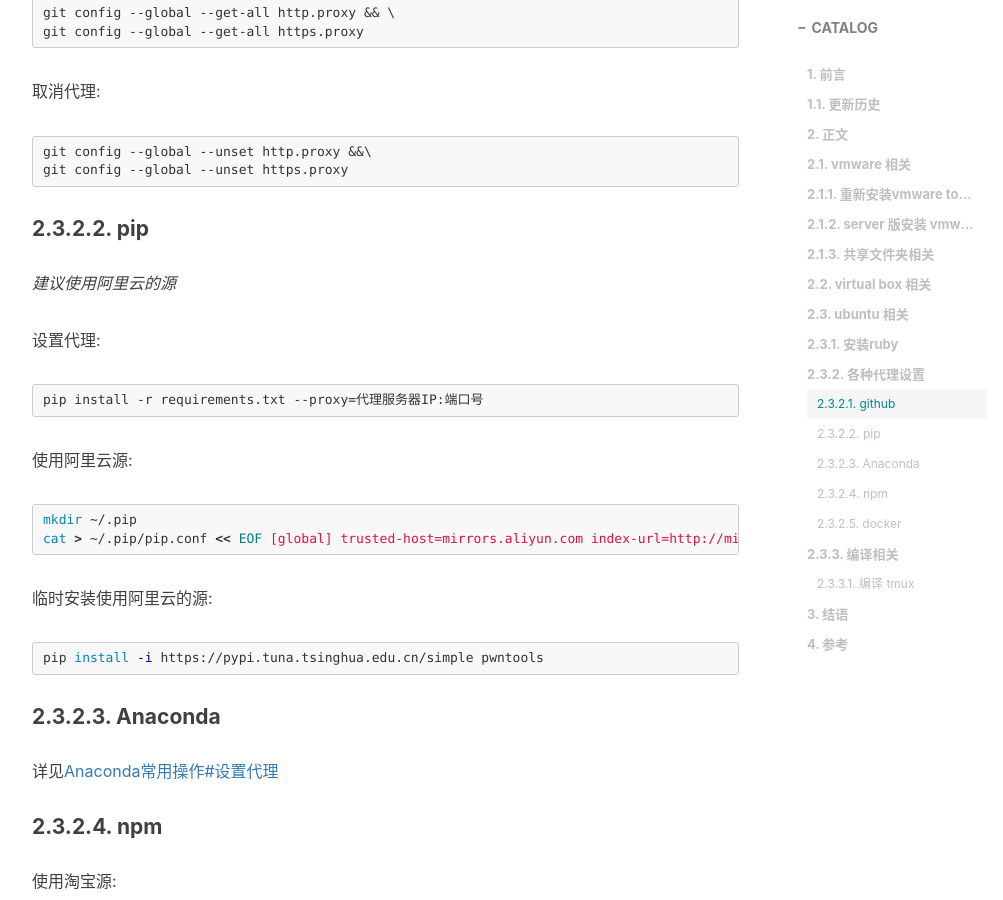
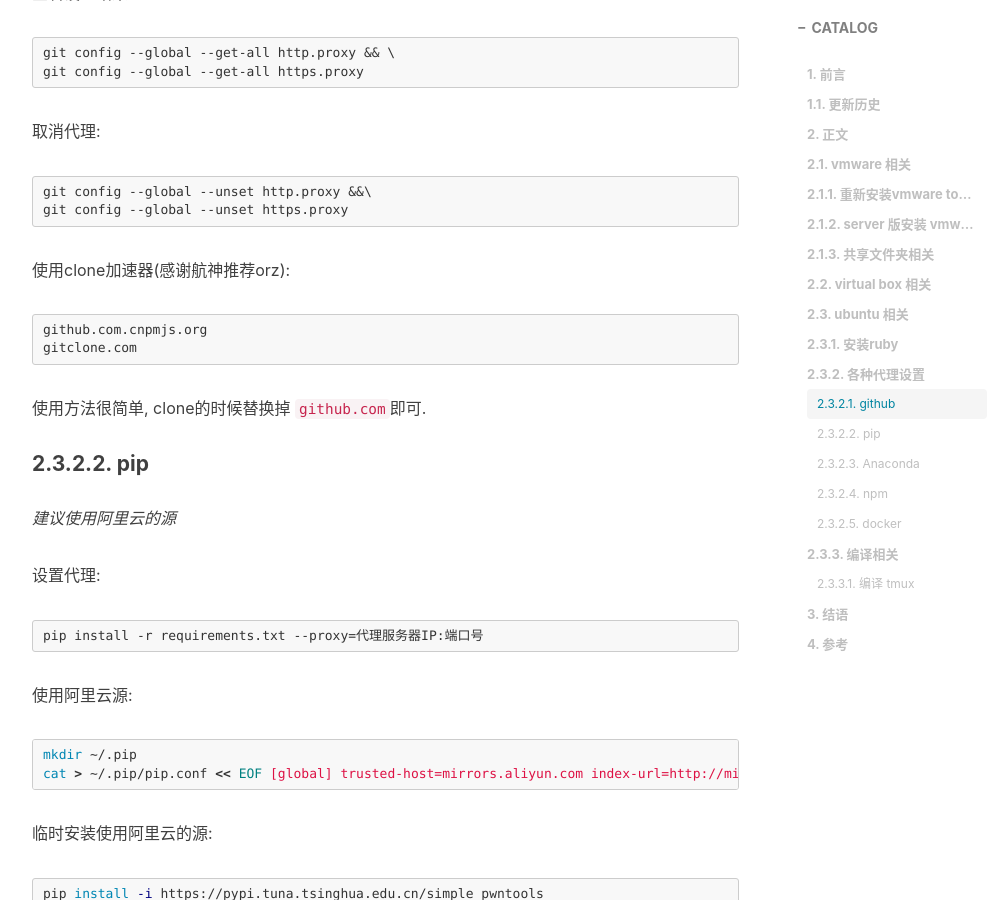
Before and after one commit to pullp/pullp.github.io, a Jekyll site: the page built from _posts/2020-09-30-10-vm-basics.md, in a window 1280 px wide and 900 px high, scrolled down 3628 px. Shown: the whole window, without its empty margins (233-1236 px from the left). Built offline with Jekyll 4.4.1, drawn with Linux system fonts in a browser that asks for light colours; nearby versions of some CDN libraries; comment, search, counter and statistics services are not loaded; some of the changed text lies outside the part shown.

Commit message:
edit-10: vm-basic 添加 github clone 加速器内容

````diff
--- a/_posts/2020-09-30-10-vm-basics.md
+++ b/_posts/2020-09-30-10-vm-basics.md
@@ -21,6 +21,7 @@ tags:
 | 2020-09-30 | 初稿     |
 | 2020-10-04 | npm使用淘宝源     |
 | 2020-10-07 | 编译tmux     |
+| 2020-11-07 | github clone 加速器     |
 
 # 2. 正文
 
@@ -152,6 +153,16 @@ git config --global --unset http.proxy &&\
 git config --global --unset https.proxy
 ```
 
+使用clone加速器(感谢航神推荐orz):
+
+
+```
+github.com.cnpmjs.org
+gitclone.com
+```
+
+使用方法很简单, clone的时候替换掉 `github.com`即可.
+
 #### 2.3.2.2. pip
 
 *建议使用阿里云的源*
````
